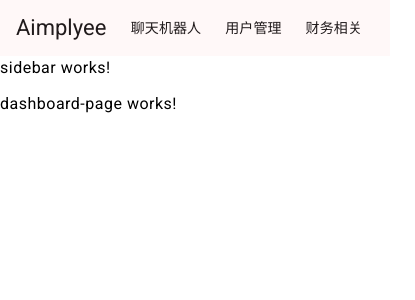
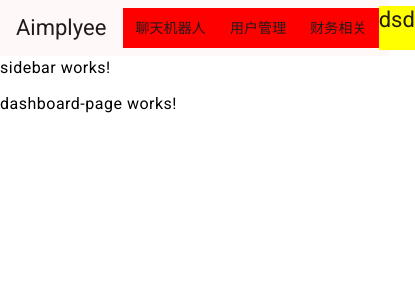
Before and after one commit to InspiroTechnology/aimployee, an Angular app: page /dashboard in a window 390 px wide. Shown: the top 300 px of the page, 415 px wide, since content can reach past the window. Built offline with nearby package versions, Linux system fonts and the light colour scheme.

Commit message:
Refactor header component layout and styles for improved structure and responsiveness

```diff
--- a/src/app/layouts/header/header.component.html
+++ b/src/app/layouts/header/header.component.html
@@ -1,7 +1,14 @@
 <mat-toolbar color="primary">
-    <span>Aimplyee</span>
-    <span class="spacer"></span>
-    <button mat-button routerLink="/chat-bot">聊天机器人</button>
-    <button mat-button routerLink="/user-manage">用户管理</button>
-    <button mat-button routerLink="/accounting">财务相关</button>
+    <div class="header-logo">
+        <span>Aimplyee</span>
+    </div>
+    <div class="header-nav">
+        <button mat-button routerLink="/chat-bot">聊天机器人</button>
+        <button mat-button routerLink="/user-manage">用户管理</button>
+        <button mat-button routerLink="/accounting">财务相关</button>
+    </div>
+    <div class="header-empty-space">
+        <!-- Empty space -->
+         <p>dsd</p>
+    </div>
 </mat-toolbar>
--- a/src/app/layouts/header/header.component.scss
+++ b/src/app/layouts/header/header.component.scss
@@ -19,17 +19,29 @@ li {
 a {
   color: white;
   text-decoration: none;
-}
 
-a:hover {
-  text-decoration: underline;
-}
-
-.spacer {
-  flex: 1 1 auto;
+  &:hover {
+    text-decoration: underline;
+  }
 }
 
 mat-toolbar {
   display: flex;
   align-items: center;
+
+  .header-logo {
+    flex: 0 0 30%;
+  }
+
+  .header-nav {
+    flex: 0 0 40%;
+    display: flex;
+    justify-content: space-around;
+    background-color: red;
+  }
+
+  .header-empty-space {
+    flex: 1;
+    background-color: yellow;
+  }
 }
```
